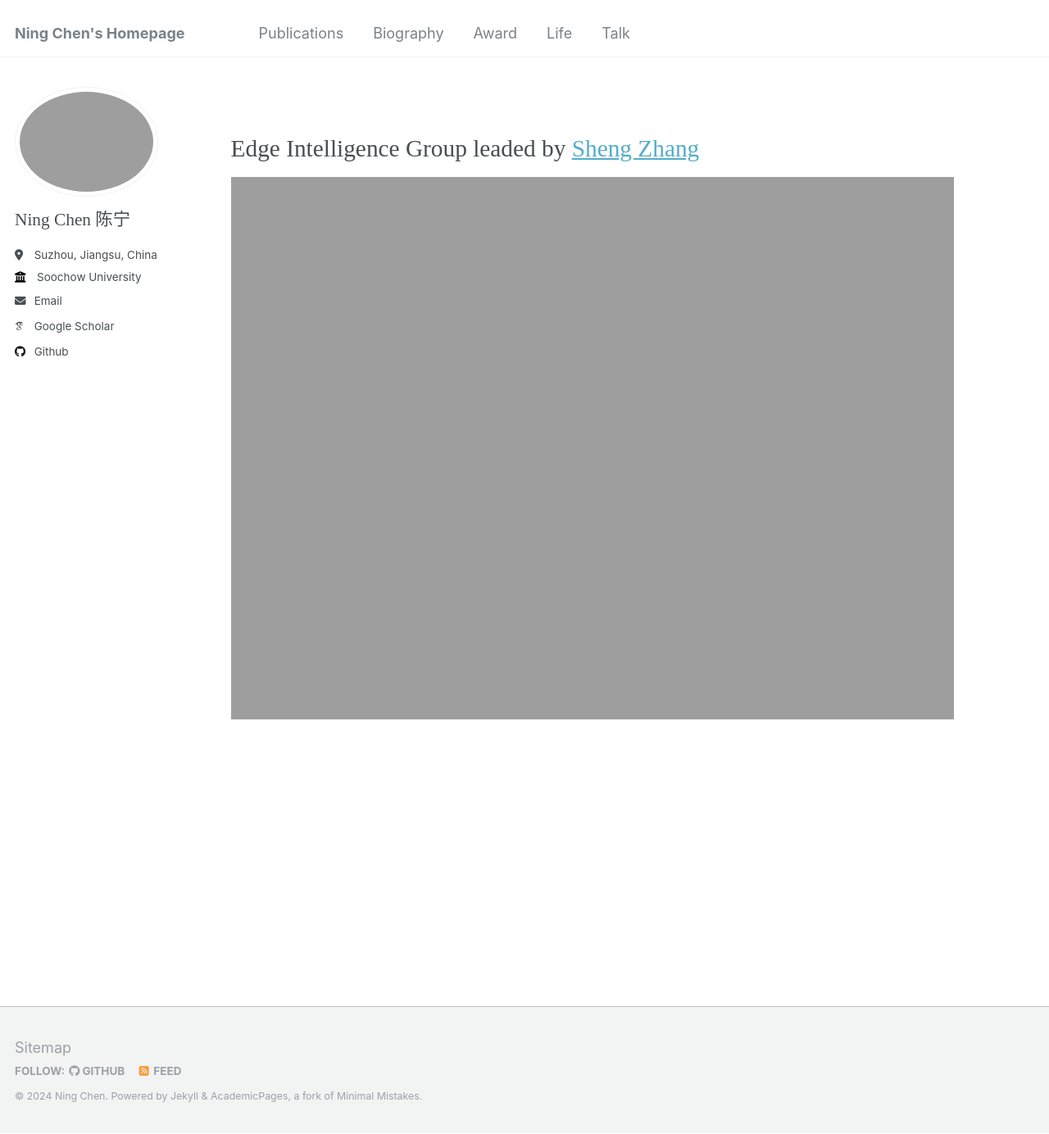
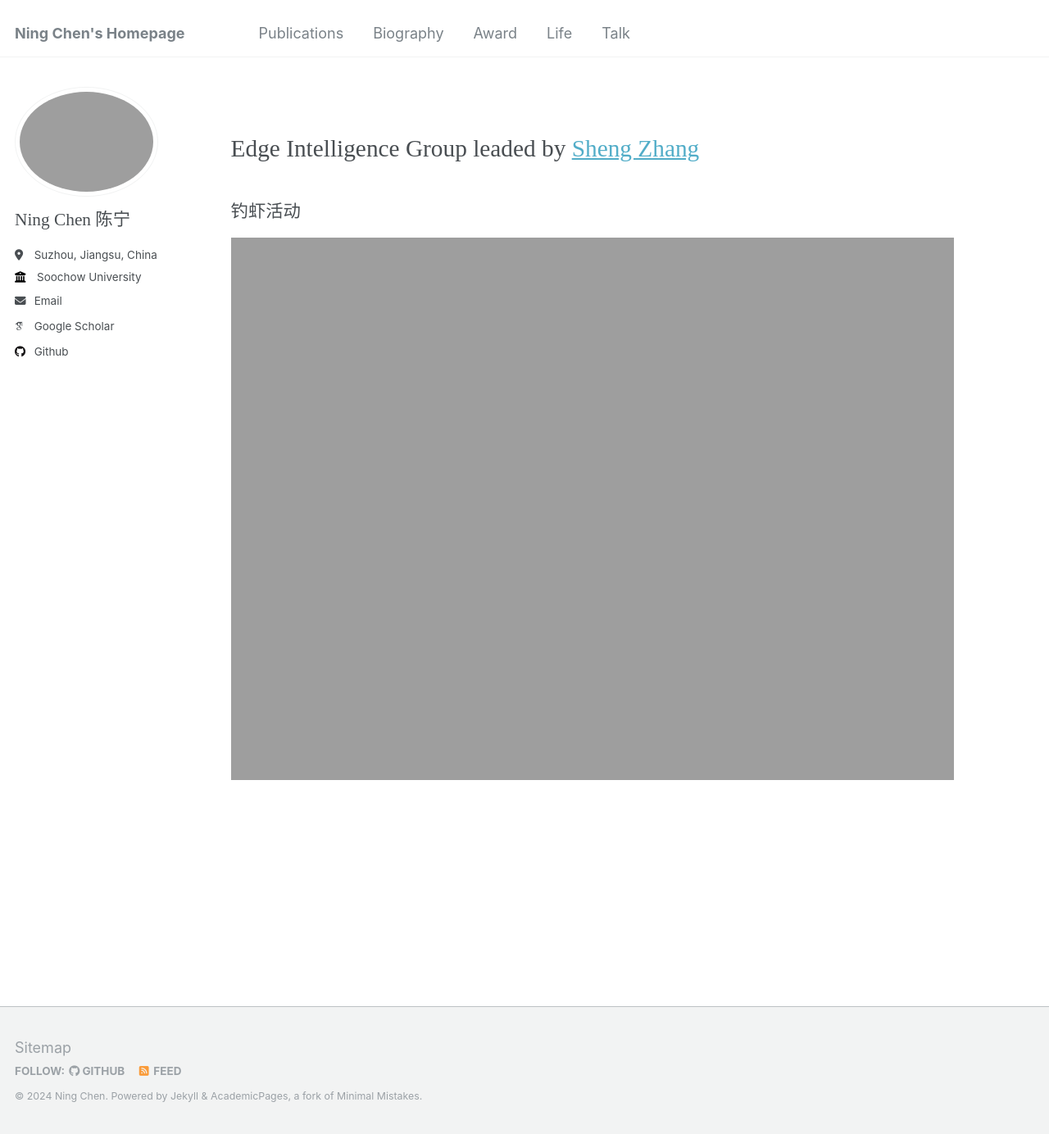
Before and after one commit to nju-cn/nju-cn.github.io, a Jekyll site: the page built from _pages/life.md, in a window 1280 px wide and 1384 px high. Shown: the whole window at 82% size. Built offline with Jekyll 4.4.1, drawn with Linux system fonts in a browser that asks for light colours; some web fonts are replaced.

Commit message:
Merge remote-tracking branch 'origin/master'

```diff
--- a/_pages/life.md
+++ b/_pages/life.md
@@ -13,4 +13,5 @@ p { font: 14pt kai !important; }
 </style>
 ##  Edge Intelligence Group leaded by [Sheng Zhang](https://cs.nju.edu.cn/58/1e/c2639a153630/page.htm)
 
+### 钓虾活动
 <p><img src="http://nju-cn.github.io/imgage_group/diaoxia.jpg" referrerpolicy="no-referrer" width="90%"></p>
```
